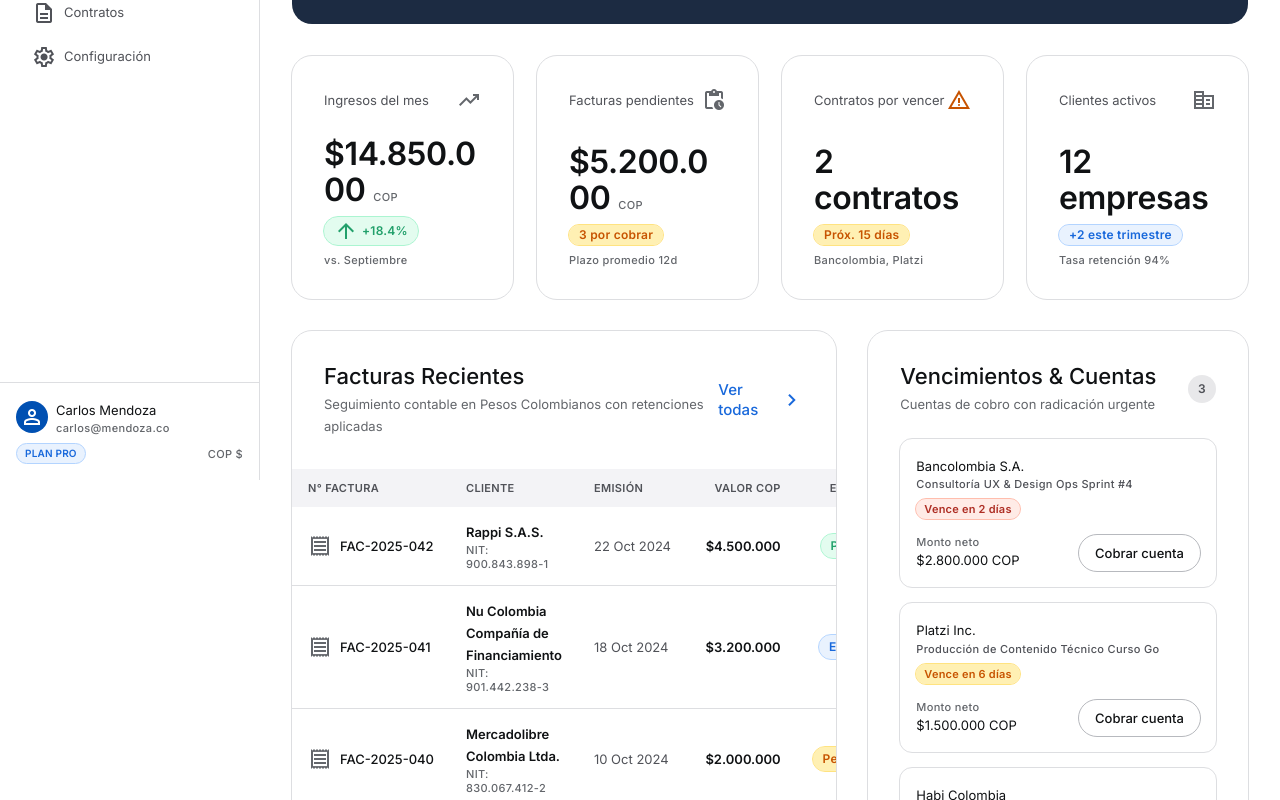
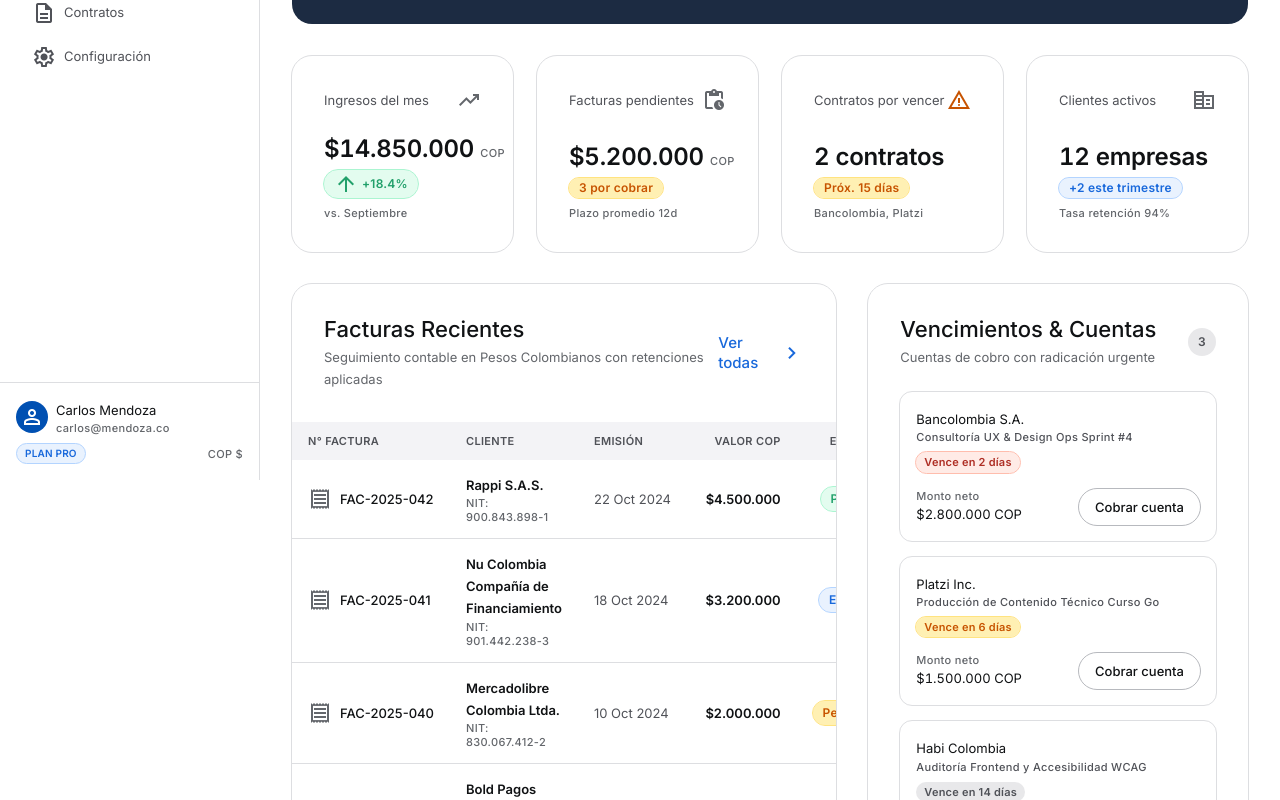
Before and after one commit to Jamtes44/freelancerOS, a React (Vite) app: page / in a window 1280 px wide. Shown: the part 320-1120 px from the top of the page. Built offline with nearby package versions, Linux system fonts and the light colour scheme.

Commit message:
fix: compact numeric sizes with tabular-nums

```diff
--- a/src/index.css
+++ b/src/index.css
@@ -101,8 +101,8 @@
 }
 
 /* Custom typography utilities for FreelanceOS */
-.font-currency-display { font-family: var(--font-sans); font-weight: 600; letter-spacing: -0.01em; }
-.text-currency-display { font-size: clamp(22px, 4vw, 32px); line-height: 1.15; }
+.font-currency-display { font-family: var(--font-sans); font-weight: 600; letter-spacing: -0.01em; font-variant-numeric: tabular-nums; font-feature-settings: 'tnum' 1; }
+.text-currency-display { font-size: clamp(16px, 2.4vw, 24px); line-height: 1.12; }
 
 .font-button-label { font-family: var(--font-sans); font-weight: 500; }
 .text-button-label { font-size: clamp(14px, 1.2vw, 15px); line-height: 20px; }
@@ -142,4 +142,8 @@
   .text-balance {
     text-wrap: balance;
   }
+  .tabular-nums {
+    font-variant-numeric: tabular-nums;
+    font-feature-settings: 'tnum' 1;
+  }
 }
--- a/src/screens/ClientesScreen.tsx
+++ b/src/screens/ClientesScreen.tsx
@@ -294,11 +294,13 @@ export const ClientesScreen: React.FC<ClientesScreenProps> = ({ onNavigate, clie
                       <td className="py-space-md px-space-md text-right font-body-sm text-body-sm font-semibold whitespace-nowrap">
                         <span
                           className={
-                            client.pendingBalance > 0
-                              ? client.status === 'Pendiente'
-                                ? 'text-status-vencida'
-                                : 'text-status-pendiente'
-                              : 'text-text-primary'
+                            `tabular-nums whitespace-nowrap ${
+                              client.pendingBalance > 0
+                                ? client.status === 'Pendiente'
+                                  ? 'text-status-vencida'
+                                  : 'text-status-pendiente'
+                                : 'text-text-primary'
+                            }`
                           }
                         >
                           {formatCOP(client.pendingBalance)}
--- a/src/screens/DashboardScreen.tsx
+++ b/src/screens/DashboardScreen.tsx
@@ -99,7 +99,7 @@ export const DashboardScreen: React.FC<DashboardScreenProps> = ({
               </span>
             </div>
             <div className="flex flex-col gap-2">
-              <div className="font-currency-display text-currency-display text-text-primary tracking-tight break-words">
+              <div className="font-currency-display text-currency-display text-text-primary tracking-tight break-words tabular-nums whitespace-nowrap">
                 $14.850.000{' '}
                 <span className="font-caption text-caption text-text-subtlest uppercase">COP</span>
               </div>
@@ -130,7 +130,7 @@ export const DashboardScreen: React.FC<DashboardScreenProps> = ({
               </span>
             </div>
             <div className="flex flex-col gap-2">
-              <div className="font-currency-display text-currency-display text-text-primary tracking-tight break-words">
+              <div className="font-currency-display text-currency-display text-text-primary tracking-tight break-words tabular-nums whitespace-nowrap">
                 $5.200.000{' '}
                 <span className="font-caption text-caption text-text-subtlest uppercase">COP</span>
               </div>
@@ -486,7 +486,7 @@ export const DashboardScreen: React.FC<DashboardScreenProps> = ({
                 <div className="flex items-center justify-between pt-2 gap-2 flex-wrap">
                   <div className="flex flex-col">
                     <span className="font-caption text-caption text-text-subtlest">Monto neto</span>
-                    <span className="font-body-sm text-body-sm font-semibold text-text-primary">
+                    <span className="font-body-sm text-body-sm font-semibold text-text-primary tabular-nums whitespace-nowrap">
                       $2.800.000 COP
                     </span>
                   </div>
@@ -525,7 +525,7 @@ export const DashboardScreen: React.FC<DashboardScreenProps> = ({
                 <div className="flex items-center justify-between pt-2 gap-2 flex-wrap">
                   <div className="flex flex-col">
                     <span className="font-caption text-caption text-text-subtlest">Monto neto</span>
-                    <span className="font-body-sm text-body-sm font-semibold text-text-primary">
+                    <span className="font-body-sm text-body-sm font-semibold text-text-primary tabular-nums whitespace-nowrap">
                       $1.500.000 COP
                     </span>
                   </div>
@@ -561,7 +561,7 @@ export const DashboardScreen: React.FC<DashboardScreenProps> = ({
                 <div className="flex items-center justify-between pt-2 gap-2 flex-wrap">
                   <div className="flex flex-col">
                     <span className="font-caption text-caption text-text-subtlest">Monto neto</span>
-                    <span className="font-body-sm text-body-sm font-semibold text-text-primary">
+                    <span className="font-body-sm text-body-sm font-semibold text-text-primary tabular-nums whitespace-nowrap">
                       $900.000 COP
                     </span>
                   </div>
```
